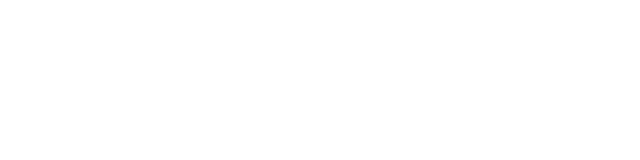
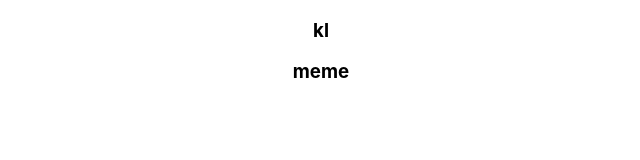
Before and after one commit to Abuu001/React-Meme-Generator, a React (Create React App) app in the folder react_meme_generator/: page / in a window 1280 px wide. Shown: the top 160 px of the page, without its empty margins (319-959 px from the left). Built offline with nearby package versions, Linux system fonts and the light colour scheme.

Commit message:
Added header and meme gen

```diff
--- a/react_meme_generator/src/components/App.js
+++ b/react_meme_generator/src/components/App.js
@@ -1,10 +1,13 @@
 import React from 'react';
 import './App.css';
+import Header from "./Header"
+import MemeGenerator from "./MemeGenerator"
 
 function App() {
   return (
     <div className="App">
-
+      <Header />
+      <MemeGenerator />
     </div>
   );
 }
--- /dev/null
+++ b/react_meme_generator/src/components/Header.js
@@ -0,0 +1,12 @@
+import React from "react"
+
+ const Header=()=>{
+
+    return(
+        <div>
+            <h3>kl</h3>
+        </div>
+    )
+}
+
+export default Header
--- /dev/null
+++ b/react_meme_generator/src/components/MemeGenerator.js
@@ -0,0 +1,16 @@
+import React,{Component} from "react"
+
+class MemeGenerator extends Component {
+    constructor(){
+        super()
+        this.state={}
+    }
+    render(){
+        return(
+            <div>
+                <h3>meme</h3>
+            </div>
+        )
+    }
+}
+export default MemeGenerator
```
